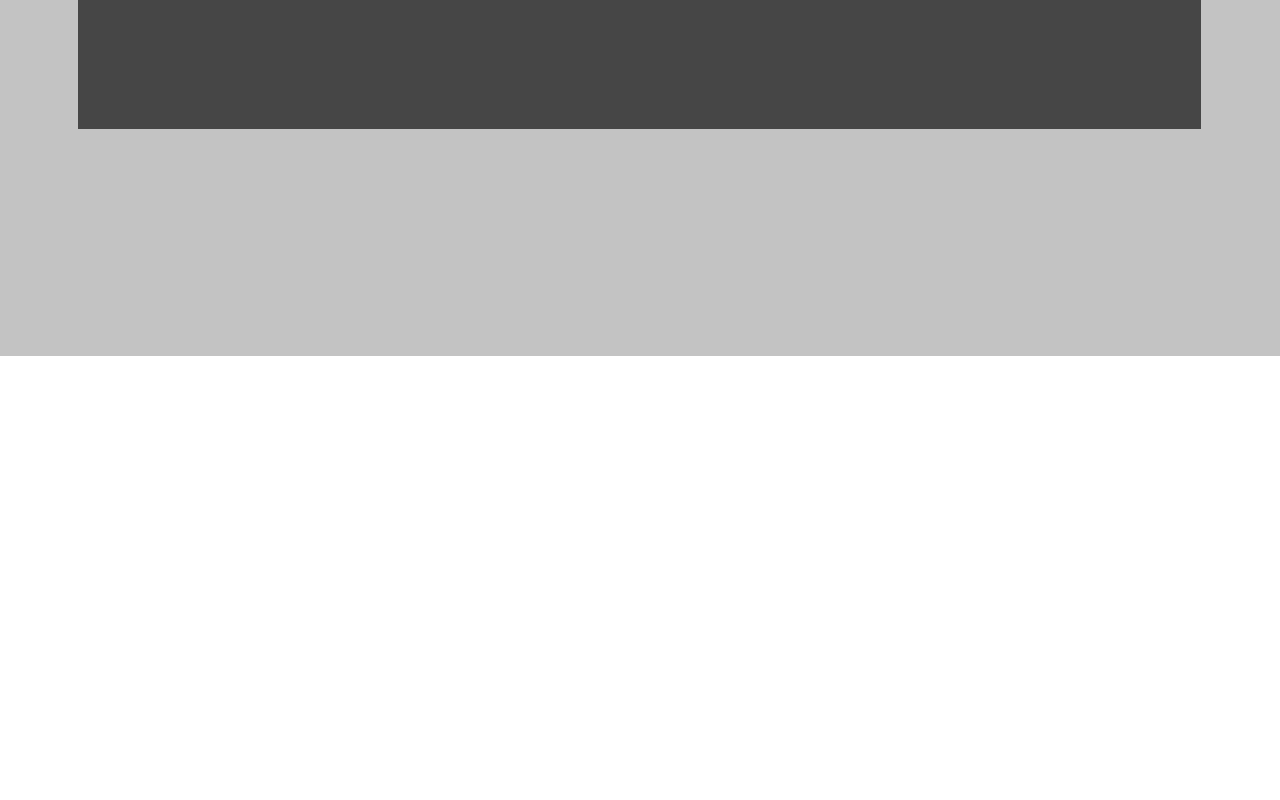
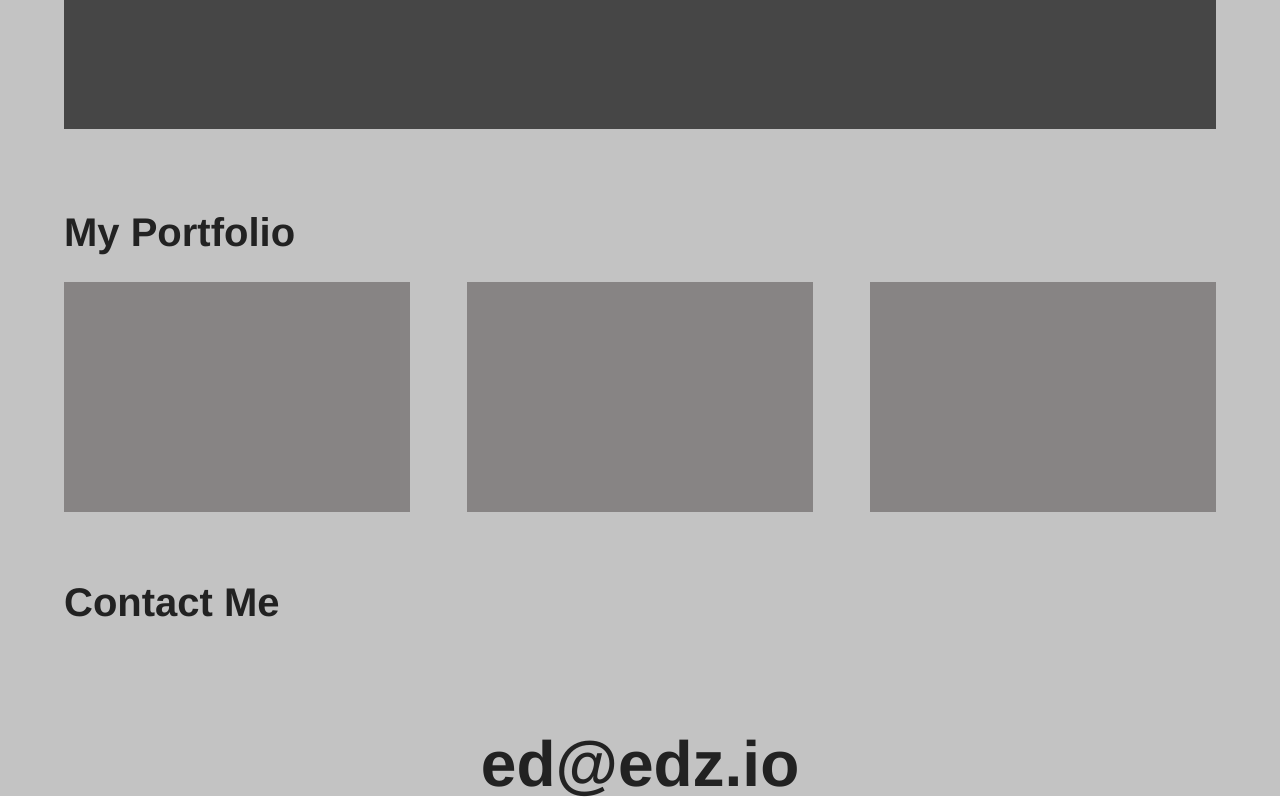
Before and after one commit to eddzio/eddzio.github.io, a plain HTML site: page assets/page 1.html in a window 1280 px wide. Shown: the part 444-1244 px from the top of the page. Before the commit the page ends 800 px from the top, so only its background shows below. Drawn offline with Linux system fonts and the light colour scheme.

Commit message:
box diagram b&w

```diff
--- a/assets/page 1.css
+++ b/assets/page 1.css
@@ -18,8 +18,10 @@
     position: fixed;
     z-index: 1;
     overflow: hidden;
-    -webkit-box-shadow: rgb(135, 132, 132) 0px 3px 3px 0px;
-    box-shadow: rgb(135, 132, 132) 0px 3px 3px 0px;
+    -webkit-box-shadow: rgb(0, 0, 0) 0px 3px 3px 0px;
+    box-shadow: rgb(0, 0, 0) 0px 3px 3px 0px;
+    top: 0px;
+    left: 0%;
 }
 
 #text {
@@ -135,13 +137,105 @@
 }
 
 #box {
+    float: none;
+    height: 459px;
+    margin: 114px auto 0px;
+    clear: none;
+    width: 90%;
+    background-color: rgb(70, 70, 70);
+}
+
+#box1 {
     float: left;
-    height: 459px;
-    margin-left: 6.132357%;
-    margin-top: 114px;
+    height: 230px;
+    margin-left: 4.999006%;
+    margin-top: 30px;
+    clear: both;
+    width: 27%;
+    background-color: rgb(135, 132, 132);
+}
+
+#box2 {
+    float: left;
+    height: 230px;
+    margin-left: 4.5%;
+    margin-top: 30px;
     clear: none;
-    width: 87.733629%;
-    background-color: rgb(70, 70, 70);
+    width: 27%;
+    margin-right: 4.5%;
+    background-color: rgb(135, 132, 132);
+    padding-right: 0%;
+    padding-left: 0%;
+}
+
+#text5 {
+    float: left;
+    font-size: 2.5em;
+    width: auto;
+    height: auto;
+    text-align: left;
+    font-weight: bold;
+    line-height: 1em;
+    margin-left: 5%;
+    margin-top: 83px;
+    clear: none;
+    min-height: 0px;
+}
+
+#box1:hover {
+    -webkit-box-shadow: rgb(70, 70, 70) 0px 3px 14px 0px;
+    box-shadow: rgb(70, 70, 70) 0px 3px 14px 0px;
+}
+
+#box2:hover {
+    -webkit-box-shadow: rgb(70, 70, 70) 0px 3px 14px 0px;
+    box-shadow: rgb(70, 70, 70) 0px 3px 14px 0px;
+}
+
+#box3:hover {
+    -webkit-box-shadow: rgb(70, 70, 70) 0px 3px 14px 0px;
+    box-shadow: rgb(70, 70, 70) 0px 3px 14px 0px;
+}
+
+#box3 {
+    float: left;
+    height: 230px;
+    margin-left: 0%;
+    margin-top: 30px;
+    clear: none;
+    width: 27%;
+    margin-right: 0%;
+    background-color: rgb(135, 132, 132);
+}
+
+#text6 {
+    float: left;
+    font-size: 2.5em;
+    width: auto;
+    height: auto;
+    text-align: left;
+    font-weight: bold;
+    line-height: 1em;
+    margin-left: 5.000663%;
+    margin-top: 70px;
+    clear: both;
+    min-height: 0px;
+    margin-right: 0%;
+}
+
+#text7 {
+    float: none;
+    font-size: 4em;
+    width: auto;
+    height: auto;
+    text-align: center;
+    font-weight: bold;
+    line-height: 1em;
+    clear: none;
+    min-height: 0px;
+    margin-top: 603px;
+    margin-left: auto;
+    margin-right: auto;
 }
 
 @media only screen and (max-width: 904px) {
--- a/assets/page 1.html
+++ b/assets/page 1.html
@@ -31,6 +31,21 @@
         </div>
         <div id="box" class="clearfix">
         </div>
+        <p id="text5">
+        My Portfolio
+        </p>
+        <div id="box1" class="clearfix">
+        </div>
+        <div id="box2" class="clearfix">
+        </div>
+        <div id="box3" class="clearfix">
+        </div>
+        <p id="text6">
+        Contact Me
+        </p>
+        <p id="text7">
+        ed&#x40;edz.io
+        </p>
     </div>
     </body>
 </html>
```
Also changed, not shown: assets/Project_Previewer.html (+1 -1 lines), 1 other file.
